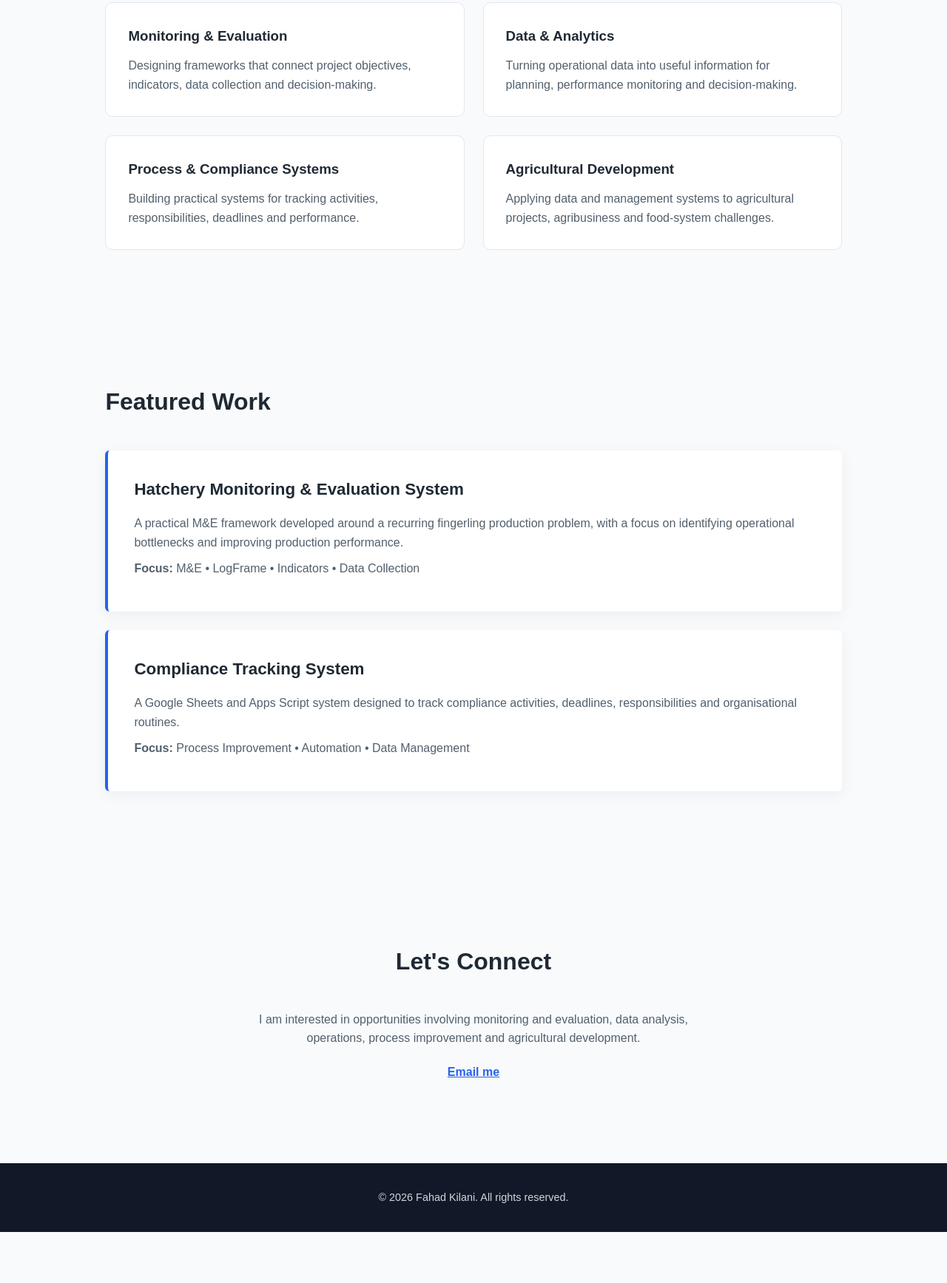
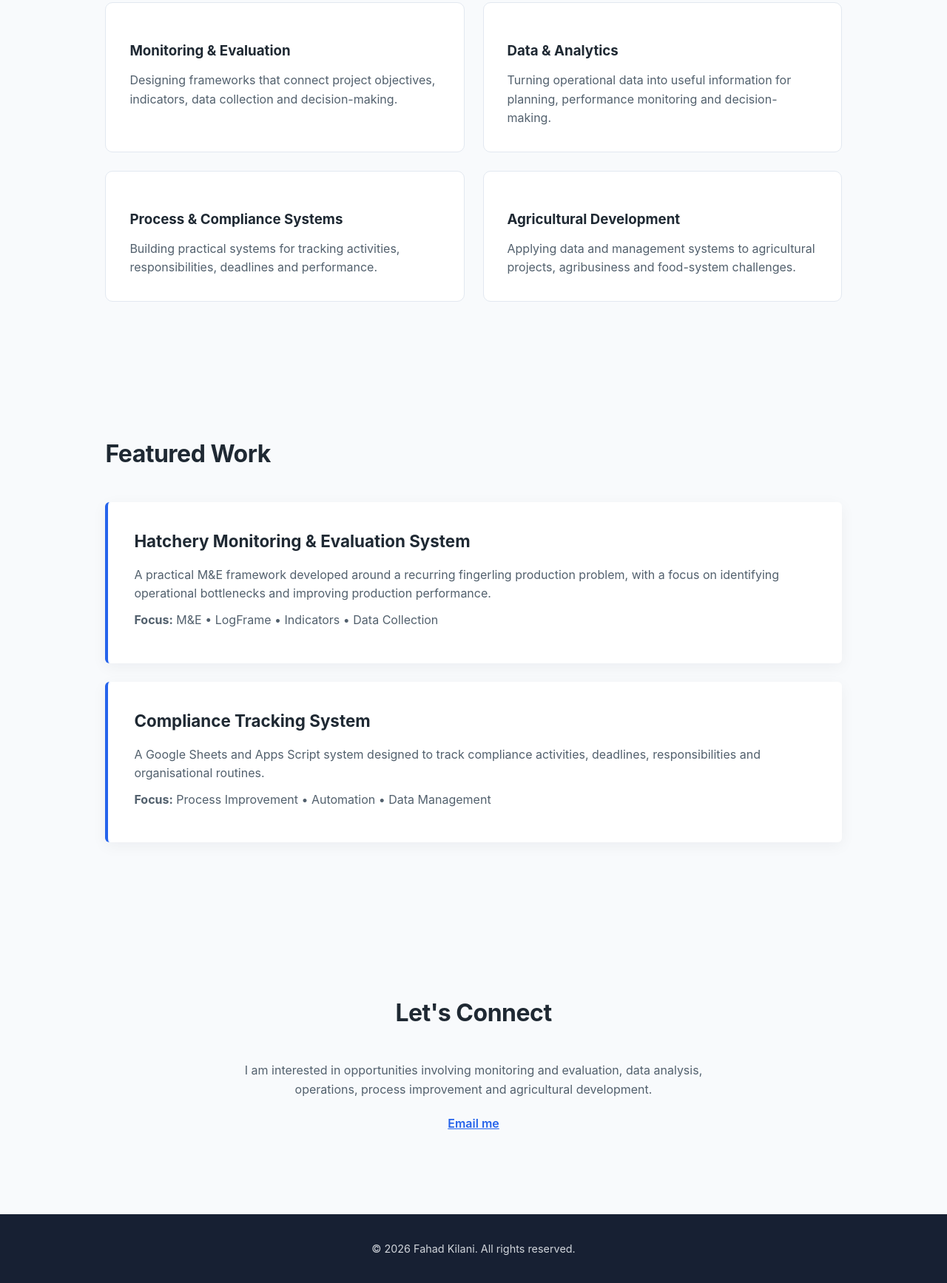
Before and after one commit to Fahd-dib/portfolio-, a plain HTML site: page index.html in a window 1280 px wide. Shown: the part 1051-2786 px from the top of the page at 74% size. Before the commit the page ends 2717 px from the top, so only its background shows below. Drawn offline with Linux system fonts and the light colour scheme.

Commit message:
Refined homepage visuals design.css

```diff
--- a/style.css
+++ b/style.css
@@ -13,7 +13,7 @@ html {
 }
 
 body {
-    font-family: Arial, sans-serif;
+    font-family: -apple-system, BlinkMacSystemFont, "Segoe UI", sans-serif;
     line-height: 1.6;
     color: #1f2933;
     background: #f8fafc;
@@ -47,6 +47,7 @@ nav {
     text-decoration: none;
     color: #1f2933;
     font-size: 0.95rem;
+    transition: color 0.2s ease;
 }
 
 .nav-links a:hover {
@@ -77,6 +78,7 @@ nav {
     font-size: clamp(2.8rem, 7vw, 5.5rem);
     line-height: 1.05;
     margin-bottom: 30px;
+    letter-spacing: -2px;
 }
 
 .intro {
@@ -98,6 +100,7 @@ nav {
     border-radius: 6px;
     text-decoration: none;
     font-weight: 600;
+    transition: transform 0.2s ease, opacity 0.2s ease;
 }
 
 .hero-buttons a:first-child {
@@ -112,7 +115,8 @@ nav {
 }
 
 .hero-buttons a:hover {
-    opacity: 0.85;
+    transform: translateY(-2px);
+    opacity: 0.9;
 }
 
 
@@ -129,6 +133,7 @@ section {
 section h2 {
     font-size: 2rem;
     margin-bottom: 40px;
+    letter-spacing: -0.5px;
 }
 
 
@@ -143,10 +148,27 @@ section h2 {
 }
 
 .areas article {
+    position: relative;
     background: white;
-    padding: 30px;
+    padding: 32px;
     border: 1px solid #e2e8f0;
     border-radius: 10px;
+    transition: transform 0.2s ease, box-shadow 0.2s ease;
+}
+
+.areas article:hover {
+    transform: translateY(-3px);
+    box-shadow: 0 10px 25px rgba(15, 23, 42, 0.08);
+}
+
+.areas article::before {
+    content: attr(data-number);
+    display: block;
+    margin-bottom: 18px;
+    font-size: 0.75rem;
+    font-weight: 700;
+    letter-spacing: 1px;
+    color: #0f766e;
 }
 
 .areas h3 {
@@ -169,6 +191,12 @@ section h2 {
     border-left: 4px solid #2563eb;
     border-radius: 6px;
     box-shadow: 0 5px 20px rgba(15, 23, 42, 0.05);
+    transition: transform 0.2s ease, box-shadow 0.2s ease;
+}
+
+.project:hover {
+    transform: translateY(-3px);
+    box-shadow: 0 10px 25px rgba(15, 23, 42, 0.08);
 }
 
 .project h3 {
@@ -209,9 +237,35 @@ section h2 {
 footer {
     text-align: center;
     padding: 35px;
-    background: #111827;
+    background: #172033;
     color: #d1d5db;
     font-size: 0.9rem;
+}
+
+
+/* =========================
+   Accessibility
+========================= */
+
+a:focus-visible {
+    outline: 3px solid #2563eb;
+    outline-offset: 4px;
+}
+
+
+/* =========================
+   Tablet
+========================= */
+@media (max-width: 900px) {
+
+    .hero {
+        padding-top: 90px;
+    }
+
+    section {
+        padding-top: 75px;
+        padding-bottom: 75px;
+    }
 }
 
 
@@ -235,6 +289,7 @@ footer {
 
     .hero h1 {
         font-size: 3rem;
+        letter-spacing: -1px;
     }
 
     section {
```
